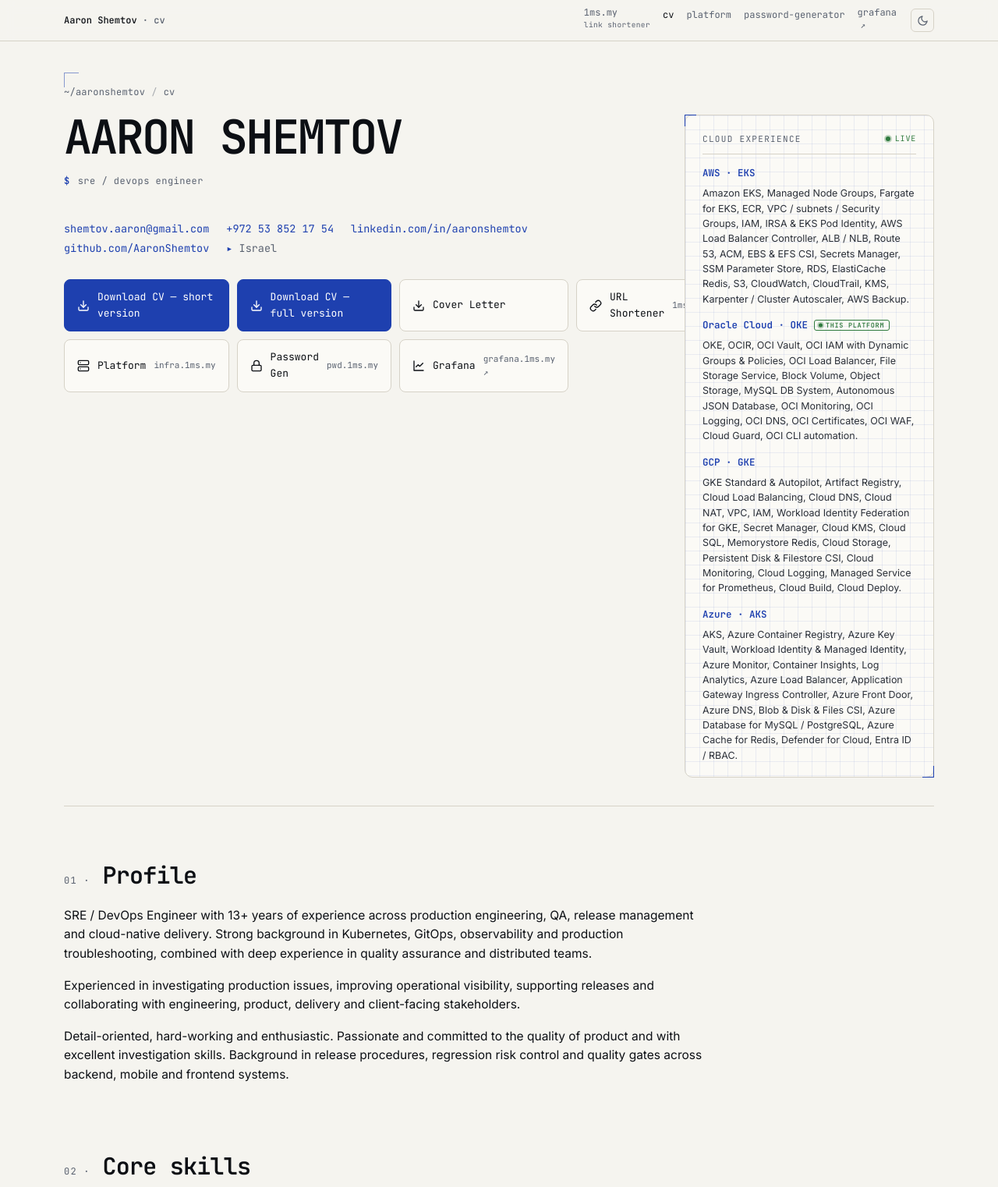
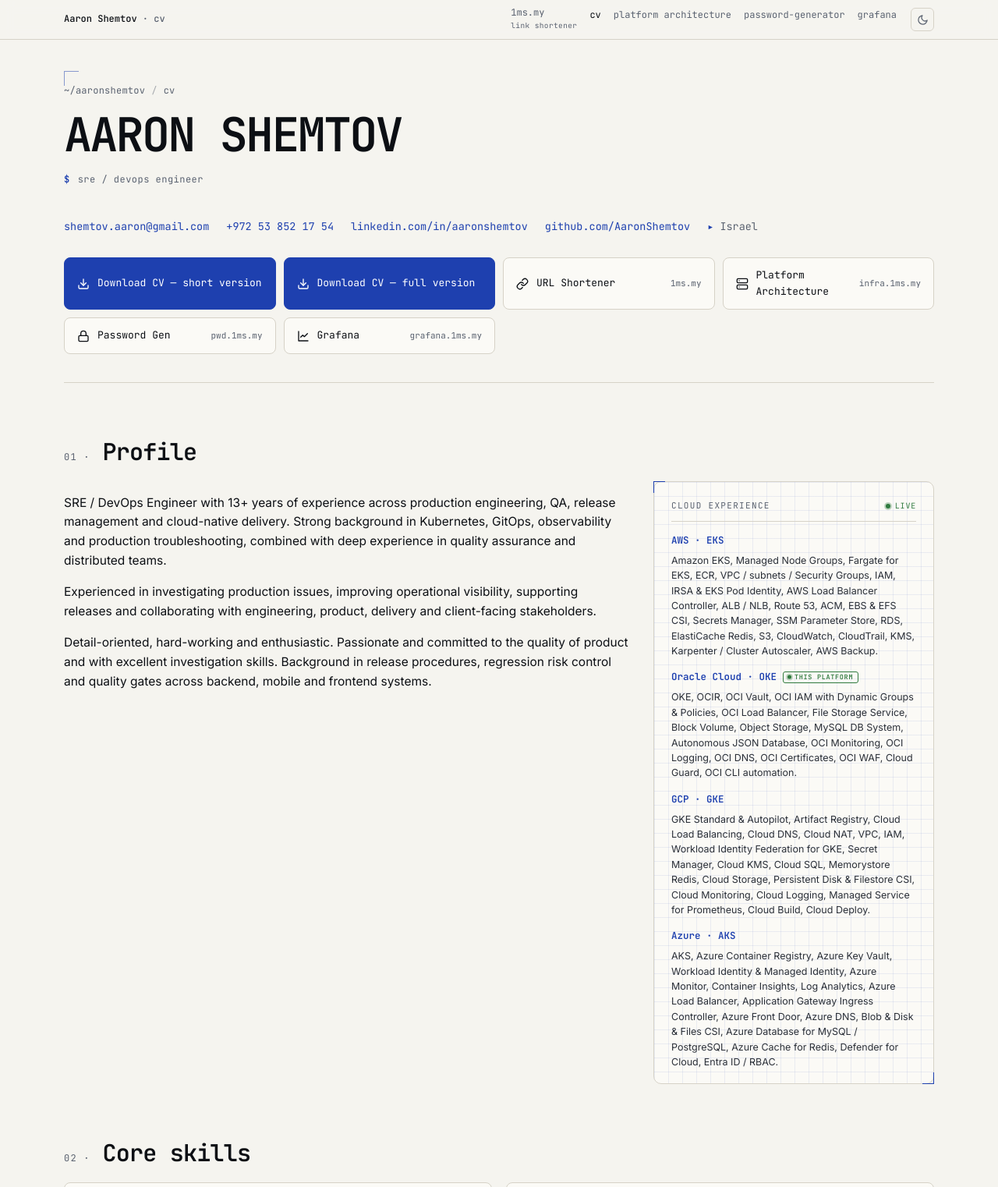
Before and after one commit to AaronShemtov/cv-frontend, a plain HTML site: page public/index.html in a window 1280 px wide. Shown: the top 1522 px of the page at 78% size. Drawn offline with Linux system fonts and the light colour scheme.

```diff
--- a/public/index.html
+++ b/public/index.html
@@ -149,9 +149,21 @@
     margin: 0;
   }
 
-  /* Stack hero-grid on narrow screens so the aside falls under the
-     title block instead of crowding it. */
+  /* Profile section becomes a 2-column grid: profile text on the left,
+     cloud experience aside on the right. The aside is naturally taller
+     than the profile text — that's intentional, the prose just frames
+     the technical breadth shown in the aside. */
+  .profile-grid {
+    display: grid;
+    grid-template-columns: minmax(0, 1fr) 360px;
+    gap: 32px;
+    align-items: start;
+  }
+  .profile-content { min-width: 0; }
+
+  /* Stack on narrow screens so the aside falls under the profile text. */
   @media (max-width: 960px) {
+    .profile-grid { grid-template-columns: 1fr; }
     .cloud-card { margin-top: 24px; }
   }
 </style>
@@ -167,9 +179,9 @@
       <nav class="ribbon-nav">
         <a href="https://1ms.my/"><span>1ms.my</span><span class="ribbon-sub">link shortener</span></a>
         <a href="https://cv.1ms.my/" class="current">cv</a>
-        <a href="https://infra.1ms.my/">platform</a>
+        <a href="https://infra.1ms.my/">platform architecture</a>
         <a href="https://pwd.1ms.my/">password-generator</a>
-        <a href="https://grafana.1ms.my/" target="_blank" rel="noopener"><span>grafana</span><span class="ribbon-ext">↗</span></a>
+        <a href="https://grafana.1ms.my/" target="_blank" rel="noopener">grafana</a>
       </nav>
       <button class="theme-btn" id="theme-btn" aria-label="Toggle theme" title="Toggle theme">
         <svg id="icon-sun" viewBox="0 0 24 24" fill="none" stroke="currentColor" stroke-width="2" stroke-linecap="round" stroke-linejoin="round" style="display:none">
@@ -191,8 +203,6 @@
       <span>~/aaronshemtov</span><span class="sep">/</span><span>cv</span>
     </div>
 
-    <div class="hero-grid">
-      <div class="title-block">
     <h1 class="title">Aaron Shemtov</h1>
     <div class="title-tag">sre / devops engineer<span class="blink"></span></div>
 
@@ -217,12 +227,6 @@
         </svg>
         <span>Download CV — full version</span>
       </a>
-      <a class="btn" href="/Cover_Letter_Aaron_Shemtov.pdf" download>
-        <svg viewBox="0 0 24 24" fill="none" stroke="currentColor" stroke-width="2" stroke-linecap="round" stroke-linejoin="round">
-          <path d="M21 15v4a2 2 0 0 1-2 2H5a2 2 0 0 1-2-2v-4"></path><polyline points="7 10 12 15 17 10"></polyline><line x1="12" y1="15" x2="12" y2="3"></line>
-        </svg>
-        <span>Cover Letter</span>
-      </a>
       <a class="btn" href="https://1ms.my/" target="_blank" rel="noopener">
         <svg viewBox="0 0 24 24" fill="none" stroke="currentColor" stroke-width="2" stroke-linecap="round" stroke-linejoin="round">
           <path d="M10 13a5 5 0 0 0 7.54.54l3-3a5 5 0 0 0-7.07-7.07l-1.72 1.71"></path><path d="M14 11a5 5 0 0 0-7.54-.54l-3 3a5 5 0 0 0 7.07 7.07l1.71-1.71"></path>
@@ -234,7 +238,7 @@
         <svg viewBox="0 0 24 24" fill="none" stroke="currentColor" stroke-width="2" stroke-linecap="round" stroke-linejoin="round">
           <rect x="2" y="2" width="20" height="8" rx="2" ry="2"></rect><rect x="2" y="14" width="20" height="8" rx="2" ry="2"></rect><line x1="6" y1="6" x2="6.01" y2="6"></line><line x1="6" y1="18" x2="6.01" y2="18"></line>
         </svg>
-        <span>Platform</span>
+        <span>Platform Architecture</span>
         <span class="btn-meta">infra.1ms.my</span>
       </a>
       <a class="btn" href="https://pwd.1ms.my/">
@@ -249,16 +253,31 @@
           <path d="M3 3v18h18"></path><polyline points="7 14 11 10 14 13 20 7"></polyline>
         </svg>
         <span>Grafana</span>
-        <span class="btn-meta">grafana.1ms.my ↗</span>
+        <span class="btn-meta">grafana.1ms.my</span>
       </a>
     </nav>
+  </section>
+
+  <!-- PROFILE -->
+  <section class="block" id="profile">
+    <div class="sec-head">
+      <span class="sec-num">01 ·</span>
+      <h2 class="sec-title">Profile</h2>
+    </div>
+    <div class="profile-grid">
+      <div class="profile-content">
+        <div class="hero-text">
+          <p>SRE / DevOps Engineer with 13+ years of experience across production engineering, QA, release management and cloud-native delivery. Strong background in Kubernetes, GitOps, observability and production troubleshooting, combined with deep experience in quality assurance and distributed teams.</p>
+          <p>Experienced in investigating production issues, improving operational visibility, supporting releases and collaborating with engineering, product, delivery and client-facing stakeholders.</p>
+          <p>Detail-oriented, hard-working and enthusiastic. Passionate and committed to the quality of product and with excellent investigation skills. Background in release procedures, regression risk control and quality gates across backend, mobile and frontend systems.</p>
+        </div>
       </div>
 
-      <!-- Cloud experience aside — mirrors the platform-spec card on
-           infra.1ms.my visually. The four cards are ordered by the
-           hands-on depth: AWS first (longest production track record),
-           then Oracle Cloud (this very platform), then GCP and Azure
-           where exposure is broad but shorter-lived. -->
+      <!-- Cloud experience aside — same visual idiom as Platform Spec on
+           infra.1ms.my. Floats next to the Profile section; on desktop
+           the aside is taller than the profile text and bleeds into the
+           Core Skills section below, which is fine — they're related
+           content. -->
       <aside class="cloud-card" aria-label="Cloud experience">
         <header>
           <span class="title-text">Cloud experience</span>
@@ -285,19 +304,6 @@
           <p>AKS, Azure Container Registry, Azure Key Vault, Workload Identity &amp; Managed Identity, Azure Monitor, Container Insights, Log Analytics, Azure Load Balancer, Application Gateway Ingress Controller, Azure Front Door, Azure DNS, Blob &amp; Disk &amp; Files CSI, Azure Database for MySQL / PostgreSQL, Azure Cache for Redis, Defender for Cloud, Entra ID / RBAC.</p>
         </section>
       </aside>
-    </div>
-  </section>
-
-  <!-- PROFILE -->
-  <section class="block" id="profile">
-    <div class="sec-head">
-      <span class="sec-num">01 ·</span>
-      <h2 class="sec-title">Profile</h2>
-    </div>
-    <div class="hero-text" style="max-width:820px;">
-      <p>SRE / DevOps Engineer with 13+ years of experience across production engineering, QA, release management and cloud-native delivery. Strong background in Kubernetes, GitOps, observability and production troubleshooting, combined with deep experience in quality assurance and distributed teams.</p>
-      <p>Experienced in investigating production issues, improving operational visibility, supporting releases and collaborating with engineering, product, delivery and client-facing stakeholders.</p>
-      <p>Detail-oriented, hard-working and enthusiastic. Passionate and committed to the quality of product and with excellent investigation skills. Background in release procedures, regression risk control and quality gates across backend, mobile and frontend systems.</p>
     </div>
   </section>
 
@@ -460,10 +466,10 @@
     <div class="foot-nav">
       <a href="https://1ms.my/"><span>1ms.my</span><span class="ribbon-sub">link shortener</span></a>
       <a href="https://cv.1ms.my/">cv</a>
-      <a href="https://infra.1ms.my/">platform</a>
+      <a href="https://infra.1ms.my/">platform architecture</a>
       <a href="https://pwd.1ms.my/">password-generator</a>
-      <a href="https://grafana.1ms.my/" target="_blank" rel="noopener"><span>grafana</span><span class="ribbon-ext">↗</span></a>
-      <a href="https://github.com/AaronShemtov/cv-frontend" target="_blank" rel="noopener"><span>source</span><span class="ribbon-ext">↗</span></a>
+      <a href="https://grafana.1ms.my/" target="_blank" rel="noopener">grafana</a>
+      <a href="https://github.com/AaronShemtov/cv-frontend" target="_blank" rel="noopener">source</a>
     </div>
   </footer>
 
```
